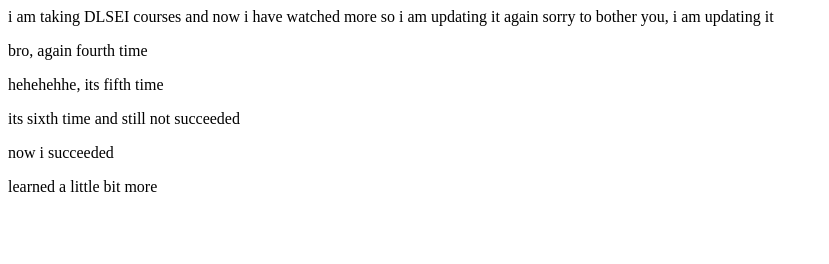
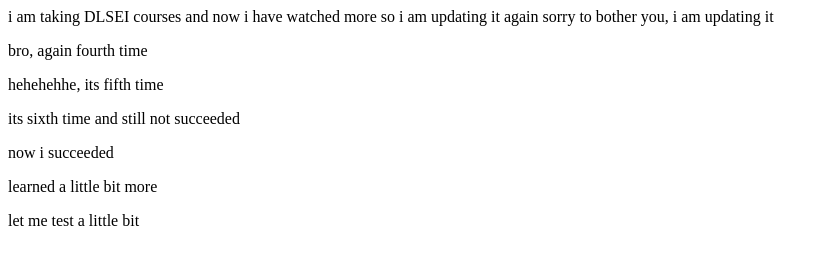
Before and after one commit to Shahzeb-313/Shahzeb.github.io, a plain HTML site: page site/index.html in a window 1280 px wide. Shown: the whole page, without its empty margins (0-829 px from the left). Drawn offline with Linux system fonts and the light colour scheme.

```diff
--- a/site/index.html
+++ b/site/index.html
@@ -13,5 +13,6 @@
 <p>its sixth time and still not succeeded</p>
 <p>now i succeeded </p>
 <p>learned a little bit more</p>
+<p>let me test a little bit</p>
 </body>
 </html>
```
